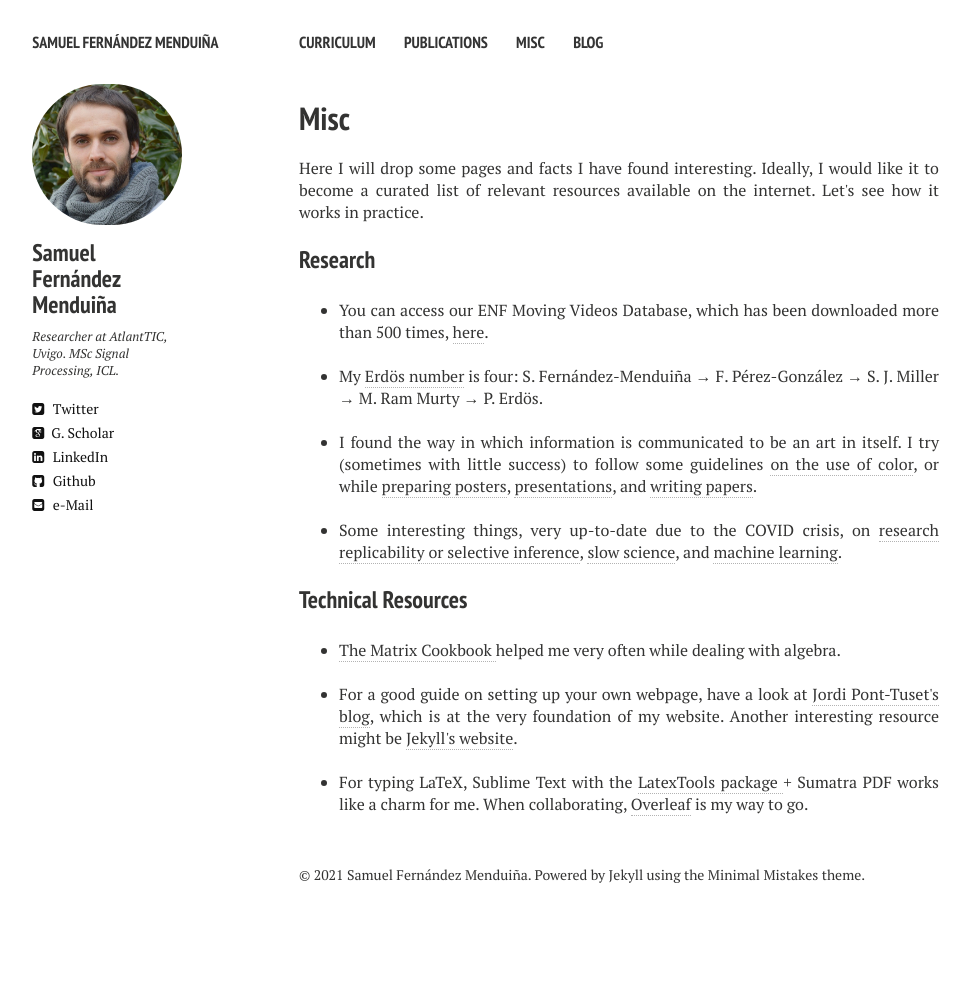
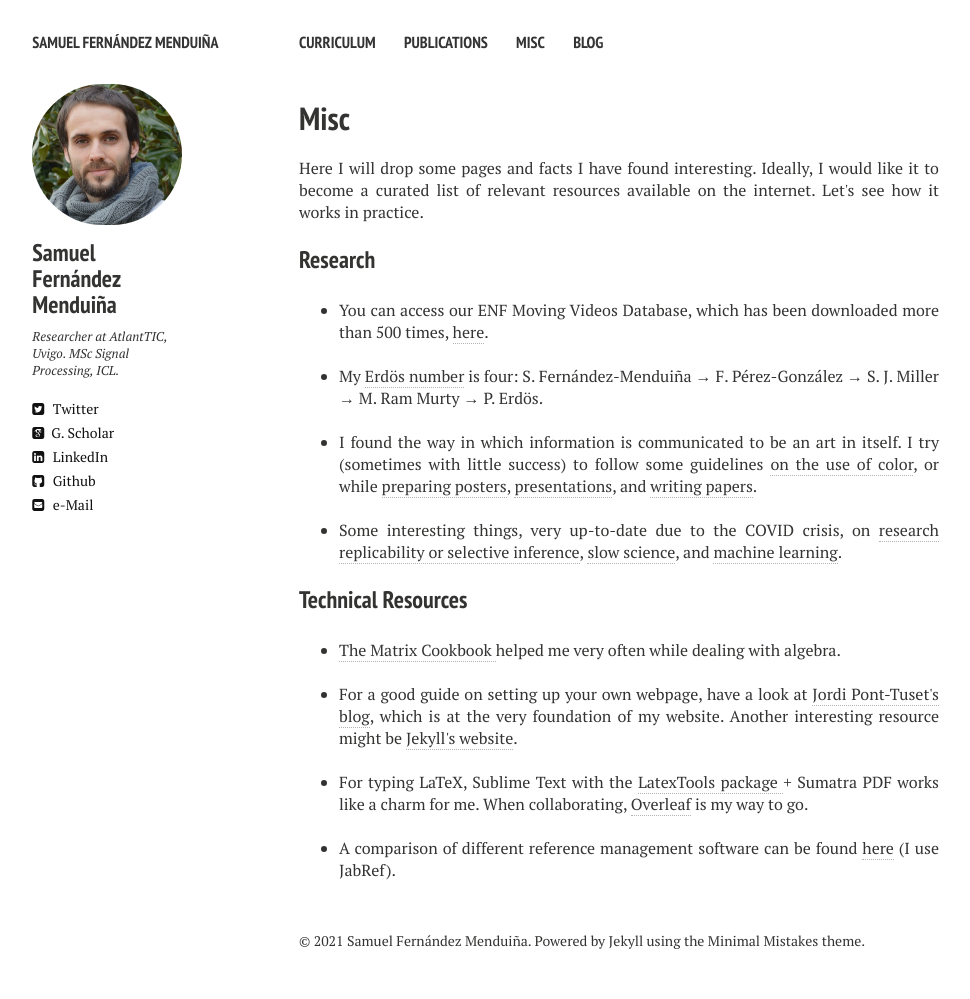
Before and after one commit to sf219/sfweb, a Jekyll site: the page built from misc.md, in a window 1280 px wide. Shown: the whole page, without its empty margins (21-991 px from the left). Built offline with Jekyll 4.4.1, drawn with Linux system fonts in a browser that asks for light colours; nearby versions of some CDN libraries; before the commit the page ends 933 px from its top, so only the background shows below that.

Commit message:
Update misc.md

```diff
--- a/misc.md
+++ b/misc.md
@@ -32,5 +32,7 @@ Here I will drop some pages and facts I have found interesting. Ideally, I would
   <li> For a good guide on setting up your own webpage, have a look at <a href="https://jponttuset.cat/building-an-academic-website/" target="_blanck">Jordi Pont-Tuset's blog</a>, which is at the very foundation of my website. Another interesting resource might be <a href="https://jekyllrb.com/" target="_blanck"> Jekyll's website</a>.</li>
   <br/>
   <li> For typing LaTeX, Sublime Text with the <a href="https://jdhao.github.io/2018/03/10/sublime-text-latextools-setup/" target="_blanck"> LatexTools package </a> + Sumatra PDF works like a charm for me. When collaborating, <a href="https://www.overleaf.com/" target="_blanck">Overleaf</a> is my way to go.</li>
+ <br/>
+ <li> A comparison of different reference management software can be found <a href="https://mediatum.ub.tum.de/doc/1320978/1320978.pdf" target="_blanck">here</a> (I use JabRef). </li>
   </ul>
 </div>
```
